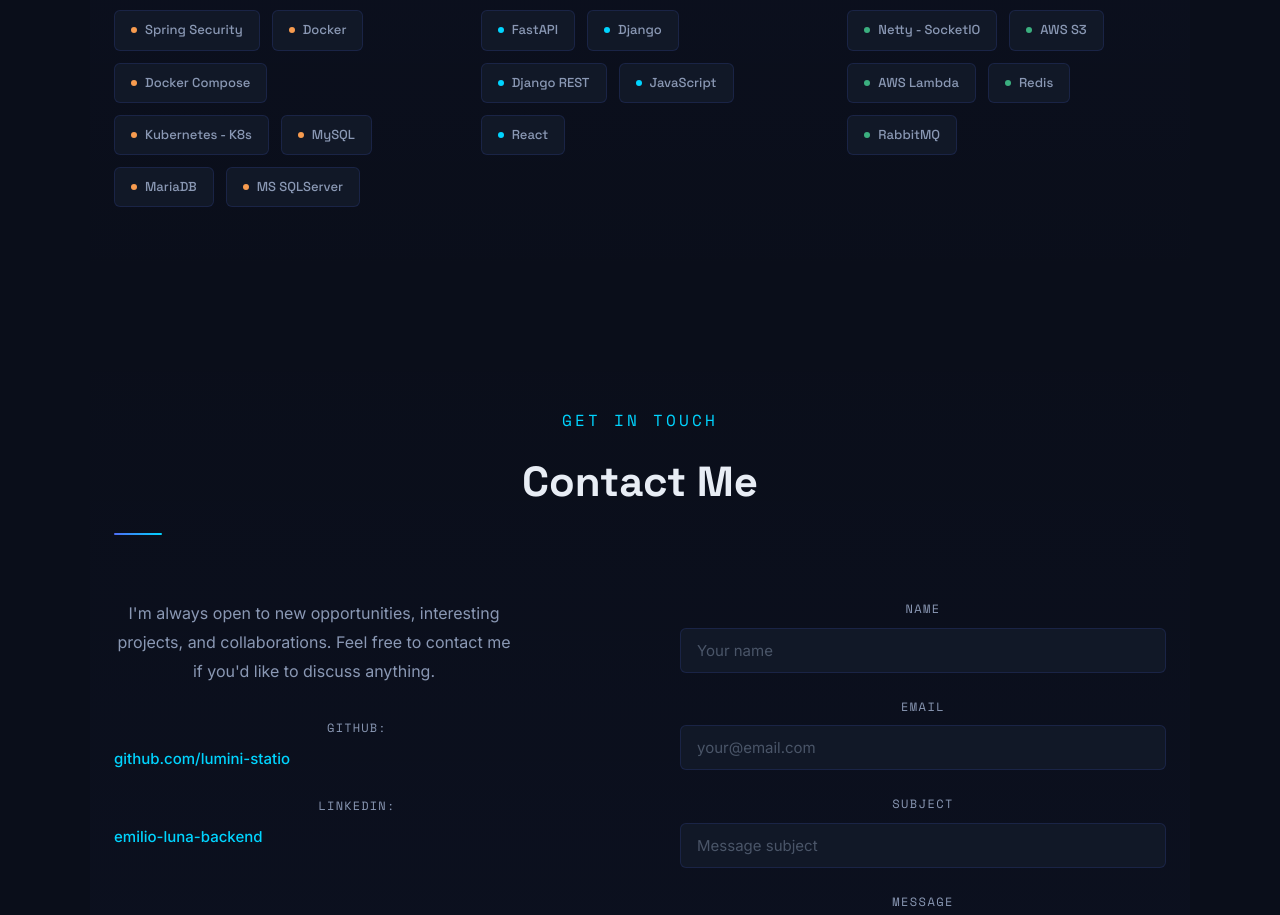
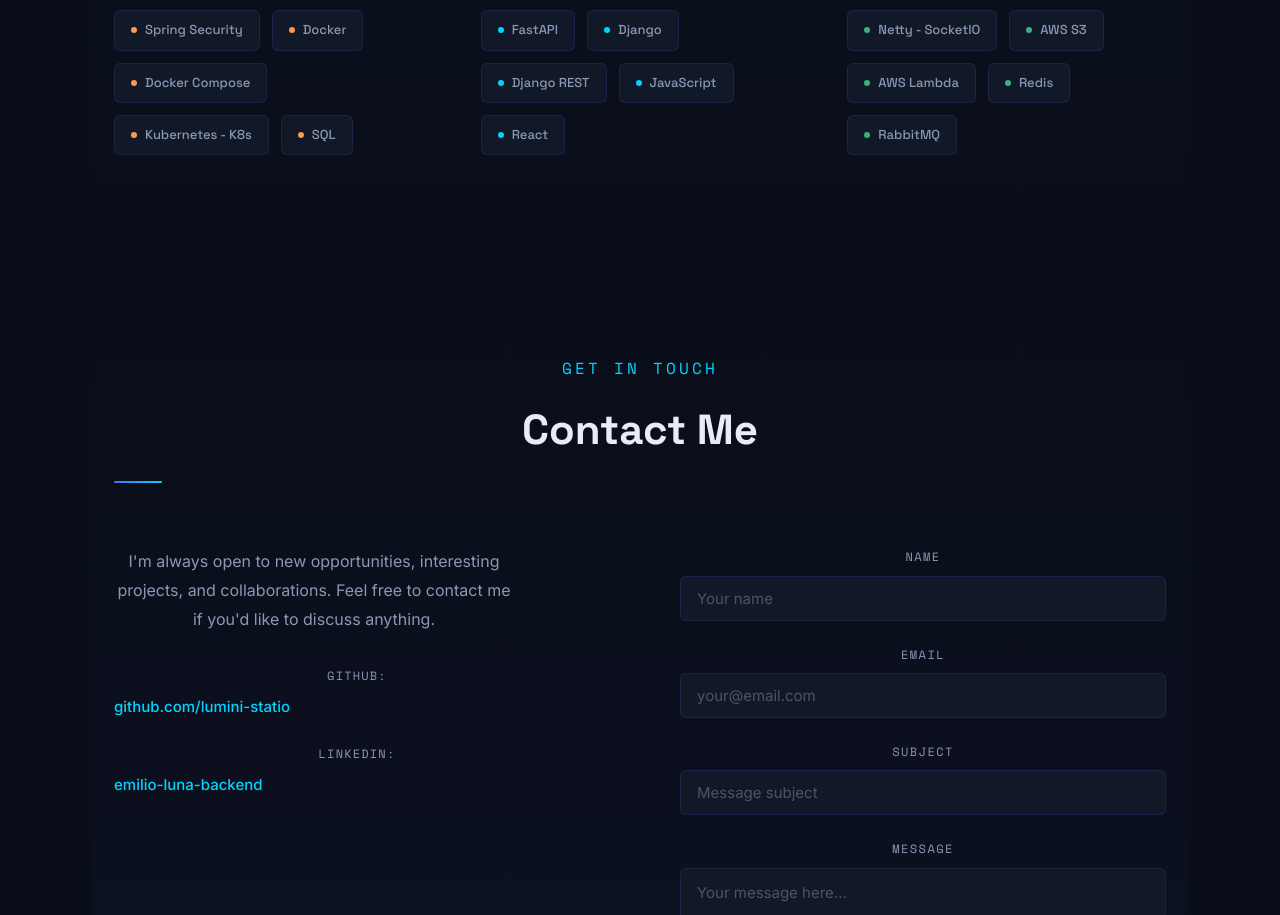
Before and after one commit to lumini-statio/portfolio, a React (Vite) app: page / in a window 1280 px wide. Shown: the part 2272-3187 px from the top of the page. Built offline with nearby package versions, Linux system fonts and the light colour scheme; no server answers.

Commit message:
refactor projects

```diff
--- a/data/projects.js
+++ b/data/projects.js
@@ -118,9 +118,7 @@
   { label: "Docker", group: "Principals" },
   { label: "Docker Compose", group: "Principals" },
   { label: "Kubernetes - K8s", group: "Principals" },
-  { label: "MySQL", group: "Principals" },
-  { label: "MariaDB", group: "Principals" },
-  { label: "MS SQLServer", group: "Principals" },
+  { label: "SQL", group: "Principals" },
   { label: "C#", group: "Complementaries" },
   { label: "ASP.NET", group: "Complementaries" },
   { label: "Python", group: "Complementaries" },
```
